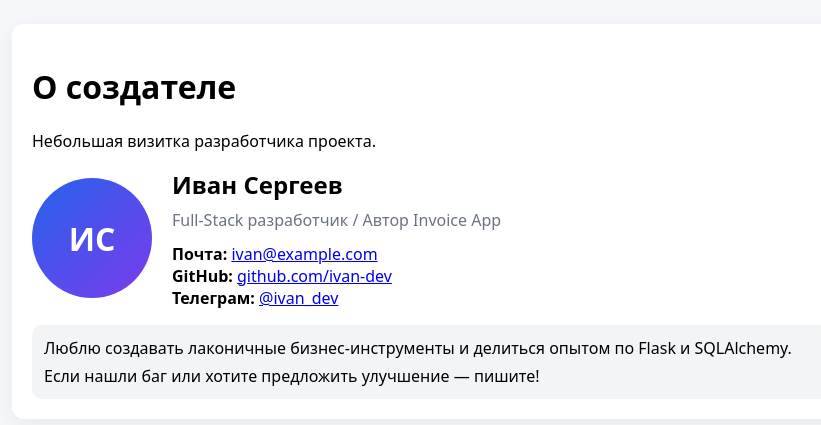
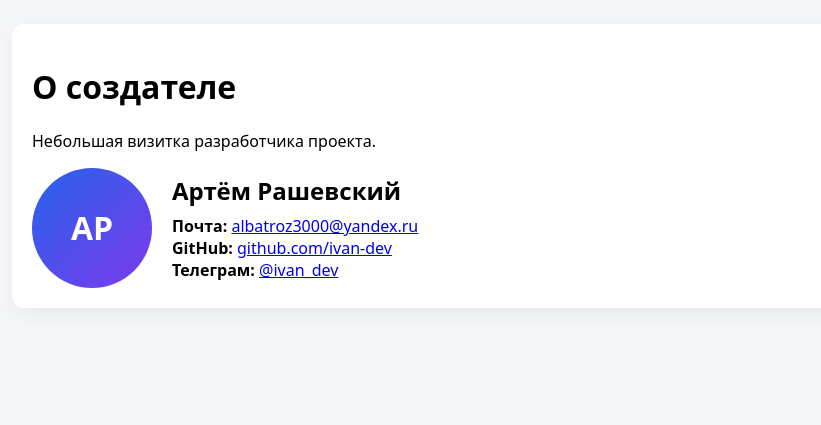
Before and after one commit to JIoccb/invoice-app, a Flask app: page /about in a window 1280 px wide. Shown: the part 50-475 px from the top of the page, without its empty margins (58-879 px from the left). Run offline with Flask 3, Linux system fonts and the light colour scheme; some libraries are stand-ins or nearby versions.

Commit message:
upd: about me

```diff
--- a/templates/about_creator.html
+++ b/templates/about_creator.html
@@ -1,23 +1,19 @@
-{% extends "base.html" %}
+    {% extends "base.html" %}
 {% block content %}
 <h1>О создателе</h1>
 <p>Небольшая визитка разработчика проекта.</p>
 <div style="display:flex; gap:20px; align-items:center; flex-wrap:wrap;">
     <div style="width:120px; height:120px; border-radius:50%; background:linear-gradient(135deg,#2563eb,#7c3aed); display:flex; align-items:center; justify-content:center; color:#fff; font-size:32px; font-weight:bold;">
-        ИС
+        АР
     </div>
     <div style="flex:1; min-width:240px;">
-        <h2 style="margin:0 0 8px 0;">Иван Сергеев</h2>
-        <p style="margin:0 0 12px 0; color:#6b7280;">Full‑Stack разработчик / Автор Invoice App</p>
+        <h2 style="margin:0 0 8px 0;">Артём Рашевский</h2>
+        <!--<p style="margin:0 0 12px 0; color:#6b7280;">ML-engineer</p>-->
         <ul style="list-style:none; padding:0; margin:0;">
-            <li><strong>Почта:</strong> <a href="mailto:ivan@example.com">ivan@example.com</a></li>
-            <li><strong>GitHub:</strong> <a href="https://github.com/ivan-dev" target="_blank" rel="noopener">github.com/ivan-dev</a></li>
-            <li><strong>Телеграм:</strong> <a href="https://t.me/ivan_dev" target="_blank" rel="noopener">@ivan_dev</a></li>
+            <li><strong>Почта:</strong> <a href="mailto:albatroz3000@yandex.ru">albatroz3000@yandex.ru</a></li>
+            <li><strong>GitHub:</strong> <a href="https://github.com/JIoccb" target="_blank" rel="noopener">github.com/ivan-dev</a></li>
+            <li><strong>Телеграм:</strong> <a href="https://t.me/satyr_tormentor" target="_blank" rel="noopener">@ivan_dev</a></li>
         </ul>
     </div>
 </div>
-<div style="margin-top:16px; padding:12px; background:#f3f4f6; border-radius:10px;">
-    <p style="margin:0 0 6px 0;">Люблю создавать лаконичные бизнес-инструменты и делиться опытом по Flask и SQLAlchemy.</p>
-    <p style="margin:0;">Если нашли баг или хотите предложить улучшение — пишите!</p>
-</div>
 {% endblock %}
```
